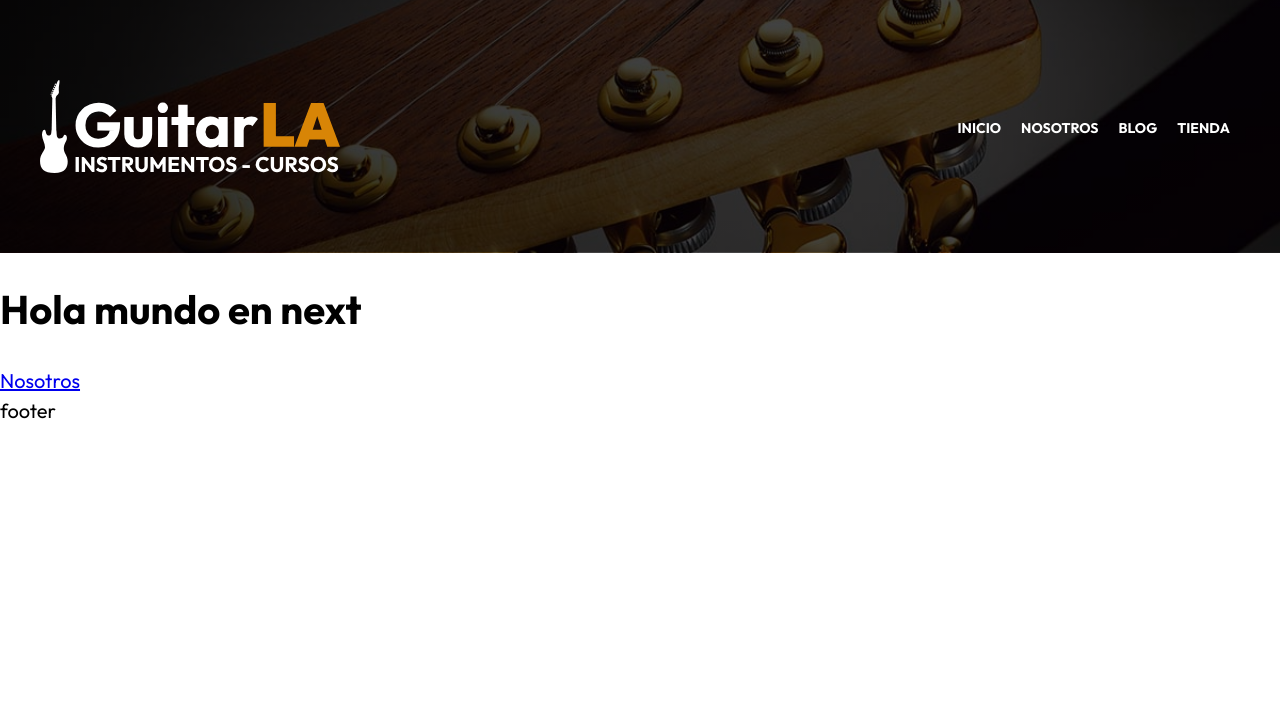
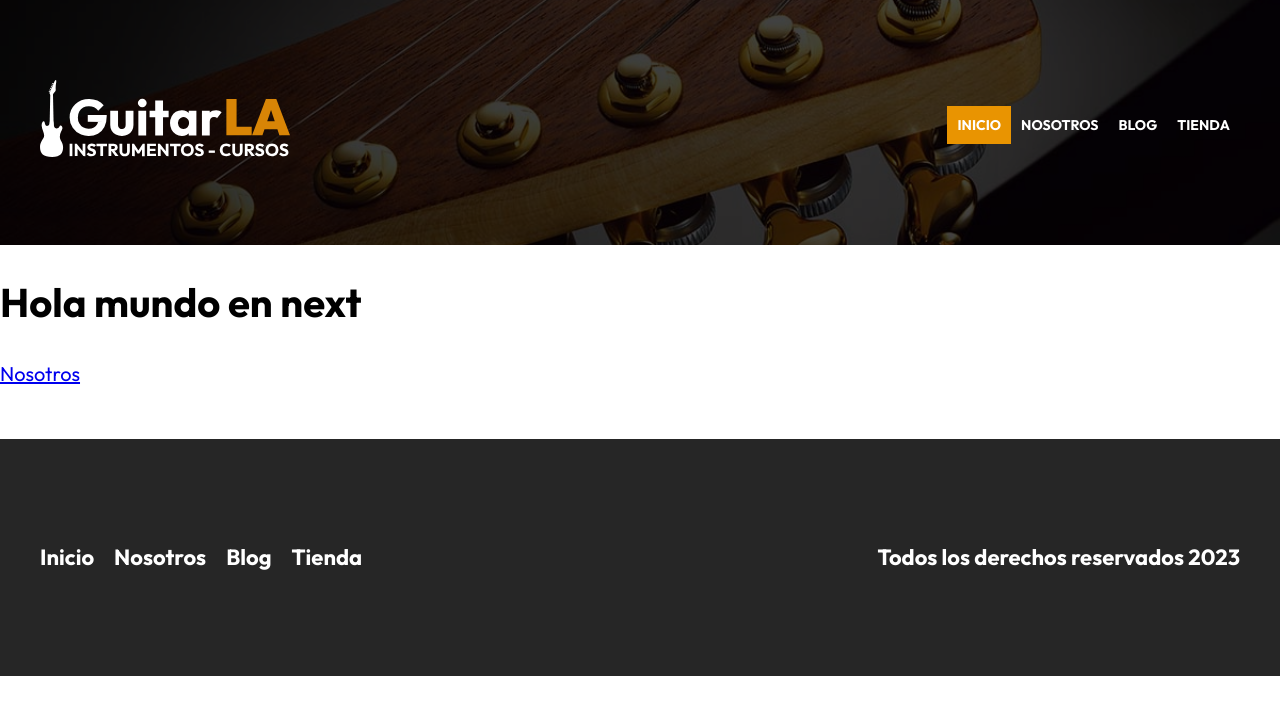
Before and after one commit to luchofazio27/guitarla-next.js, a Next.js app: page / in a window 1280 px wide. Shown: the top 714 px of the page. Built offline with nearby package versions, Linux system fonts and the light colour scheme.

Commit message:
creando footer y dandole css

```diff
--- a/components/footer.js
+++ b/components/footer.js
@@ -1,8 +1,30 @@
+import Link from "next/link"
+import styles from '../styles/footer.module.css'
 
 export default function Footer() {
   return (
-    <div>
-      footer
-    </div>
+    <footer className={styles.footer}>
+      <div className={`container ${styles.content}`}>
+      <nav className={styles.navigation}>
+            <Link href='/'>
+                Inicio
+            </Link>
+
+            <Link href='/we'>
+                Nosotros
+            </Link>
+
+            <Link href='/blog'>
+                Blog
+            </Link>
+
+            <Link href='/store'>
+                Tienda
+            </Link>
+        </nav>
+
+        <p className={styles.copyright}>Todos los derechos reservados { new Date().getFullYear() }</p>
+      </div>
+    </footer>
   )
 }
--- a/components/header.js
+++ b/components/header.js
@@ -1,27 +1,33 @@
 import Image from 'next/image'
 import Link from 'next/link'
+import { useRouter } from 'next/router'
 import styles from '../styles/header.module.css'
 
 export default function Header() {
+
+  const router = useRouter()
   return (
     <header className={styles.header}>
       <div className={`container ${styles.bar}`}>
+        <Link href={'/'}>
         <Image src='/img/logo.svg' width={300} height={40} alt='Imagen logotipo'/>
+        </Link>
+
 
         <nav className={styles.navigation}>
-            <Link href='/'>
+            <Link href='/' className={router.pathname === '/' ? styles.active : ''}>
                 Inicio
             </Link>
 
-            <Link href='/we'>
+            <Link href='/we' className={router.pathname === '/we' ? styles.active : ''}>
                 Nosotros
             </Link>
 
-            <Link href='/blog'>
+            <Link href='/blog' className={router.pathname === '/blog' ? styles.active : ''}>
                 Blog
             </Link>
 
-            <Link href='/store'>
+            <Link href='/store' className={router.pathname === '/store' ? styles.active : ''}>
                 Tienda
             </Link>
         </nav>
--- /dev/null
+++ b/styles/footer.module.css
@@ -0,0 +1,34 @@
+.footer {
+    background-color: var(--black);
+    padding: 5rem 0;
+    margin-top: 5rem;
+}
+
+@media (min-width:768px) {
+    .content {
+        display: flex;
+        justify-content: space-between;
+    }
+}
+.navigation {
+    display: flex;
+    flex-direction: column;
+    align-items: center;
+    gap: 2rem;
+
+}
+@media (min-width: 768px) {
+    .navigation {
+        flex-direction: row;
+    }
+}
+.navigation a,
+.copyright {
+    color: var(--white);
+    font-size: 2.2rem;
+    text-decoration: none;
+    font-weight: 700;
+}
+.copyright {
+    text-align: center;
+}
--- a/styles/header.module.css
+++ b/styles/header.module.css
@@ -8,6 +8,12 @@
     display: flex;
     flex-direction: column;
     align-items: center;
+}
+.bar img {
+    height: auto;
+    width: 25rem;
+    max-width: 40rem;
+    max-height: 70rem;
 }
 @media (min-width: 768px) {
     .bar {
@@ -34,6 +40,7 @@
     transition-property: background-color;
     transition-duration: 300ms;
 }
-.navigation a:hover {
+.navigation a:hover,
+.active {
     background-color: var(--primary);
 }
```
